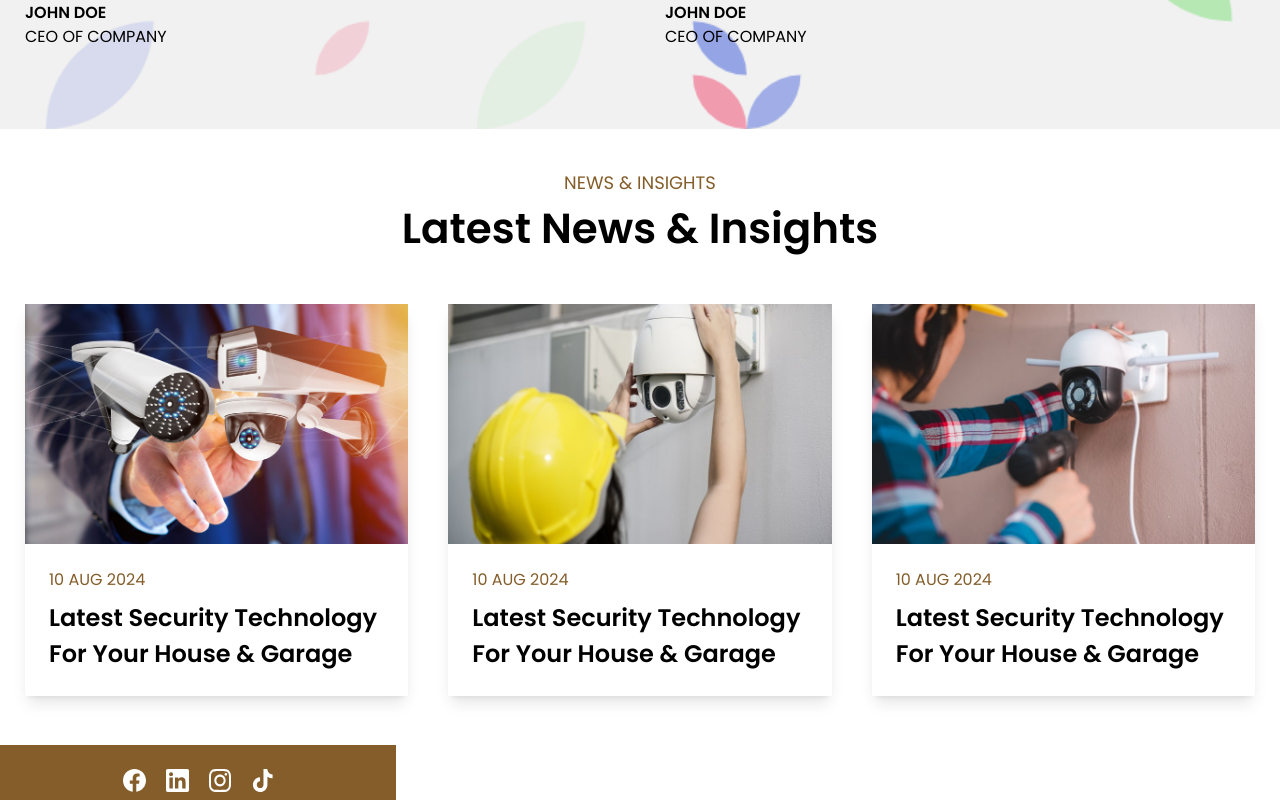
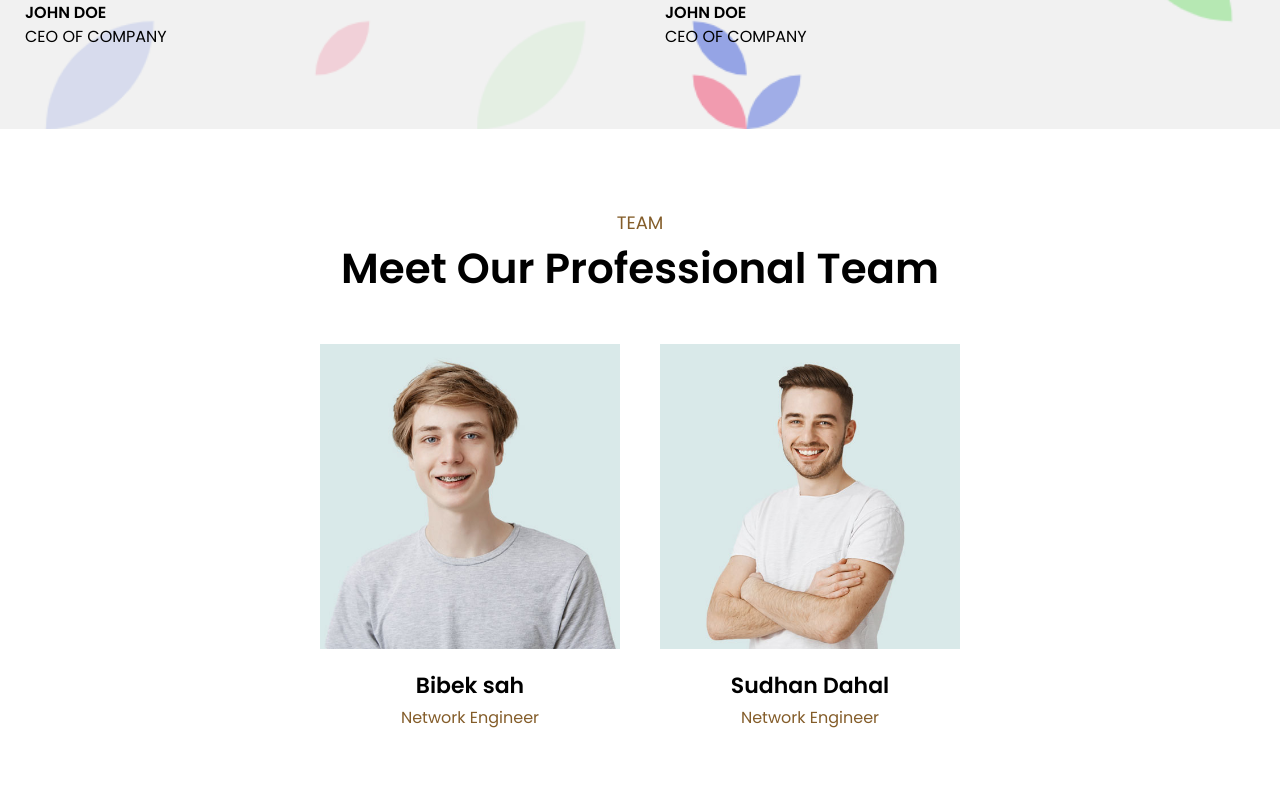
Before and after one commit to Anuragsah401/mt10web-client, a Next.js app: page / in a window 1280 px wide. Shown: the part 1840-2640 px from the top of the page. Built offline with nearby package versions, Linux system fonts and the light colour scheme.

Commit message:
working on team section

```diff
--- a/src/app/head.js
+++ b/src/app/head.js
@@ -4,7 +4,12 @@ export default function Head() {
       <title>Mount 10 technologies</title>
       <meta content="width=device-width, initial-scale=1" name="viewport" />
       <meta name="description" content="Generated by create next app" />
-      <link rel="icon" href="/image/logo.png" />
+      <link
+        rel="apple-touch-icon"
+        href="/apple-icon?<generated>"
+        type="image/<generated>"
+        sizes="<generated>"
+      />
     </>
-  )
+  );
 }
--- a/src/components/Homepage/Homepage.jsx
+++ b/src/components/Homepage/Homepage.jsx
@@ -2,6 +2,8 @@ import Slider from "./Slider";
 import WhatWeDo from "./WhatWeDo";
 import Testomonial from "./Testomonial";
 import Blogs from "./Blogs";
+import Team from "./team";
+
 
 const Homepage = () => {
   return (
@@ -9,6 +11,7 @@ const Homepage = () => {
       <Slider />
       <WhatWeDo />
       <Testomonial />
+      <Team />
       <Blogs />
     </div>
   );
--- a/src/components/Homepage/Testomonial.jsx
+++ b/src/components/Homepage/Testomonial.jsx
@@ -41,7 +41,7 @@ const Testomonial = () => {
       <Container>
         <SectionTitle
           title="our clients"
-          subTitle="What are Clients are saying about us"
+          subTitle="What our Clients are saying about us"
         />
 
         <Swiper
--- /dev/null
+++ b/src/components/Homepage/team.jsx
@@ -0,0 +1,56 @@
+import React from "react";
+import Container from "components/UI/Container";
+import SectionTitle from "components/UI/SectionTitle";
+import Image from "next/image";
+
+import img1 from "assets/bibek.jpg";
+import img2 from "assets/sudhan.jpg";
+
+const Team = () => {
+  const teamDetails = [
+    {
+      name: "Bibek sah",
+      post: "Network Engineer",
+      email: "bibek@bibek.com",
+      phoneNo: "+977 9864831512",
+      facebook: "",
+      instagram: "",
+      linkend: "",
+      pic: img1,
+    },
+    {
+      name: "Sudhan Dahal",
+      post: "Network Engineer",
+      email: "sudhandahal@example.com",
+      phoneNo: "+977 9843545345",
+      facebook: "",
+      instagram: "",
+      linkend: "",
+      pic: img2,
+    },
+  ];
+  return (
+    <div className="py-20">
+      <Container>
+        <SectionTitle title="team" subTitle="Meet Our Professional Team" />
+
+        <div className="flex gap-10 justify-center items-center flex-wrap">
+          {teamDetails.map((team, i) => {
+            return (
+              <div key={i}>
+                <Image src={team.pic} alt={team.name} width={300} height={300} className="object-cover"/>
+                  <div className="text-center mt-[20px] mb-[30px]">
+
+                  <h3 className="font-semibold text-[1.375em] mb-1">{team.name}</h3>
+                  <span className="text-primary">{team.post}</span>
+                  </div>
+              </div>
+            );
+          })}
+        </div>
+      </Container>
+    </div>
+  );
+};
+
+export default Team;
```
Also changed, not shown: src/assets/bibek.jpg (added), src/assets/sudhan.jpg (added).
